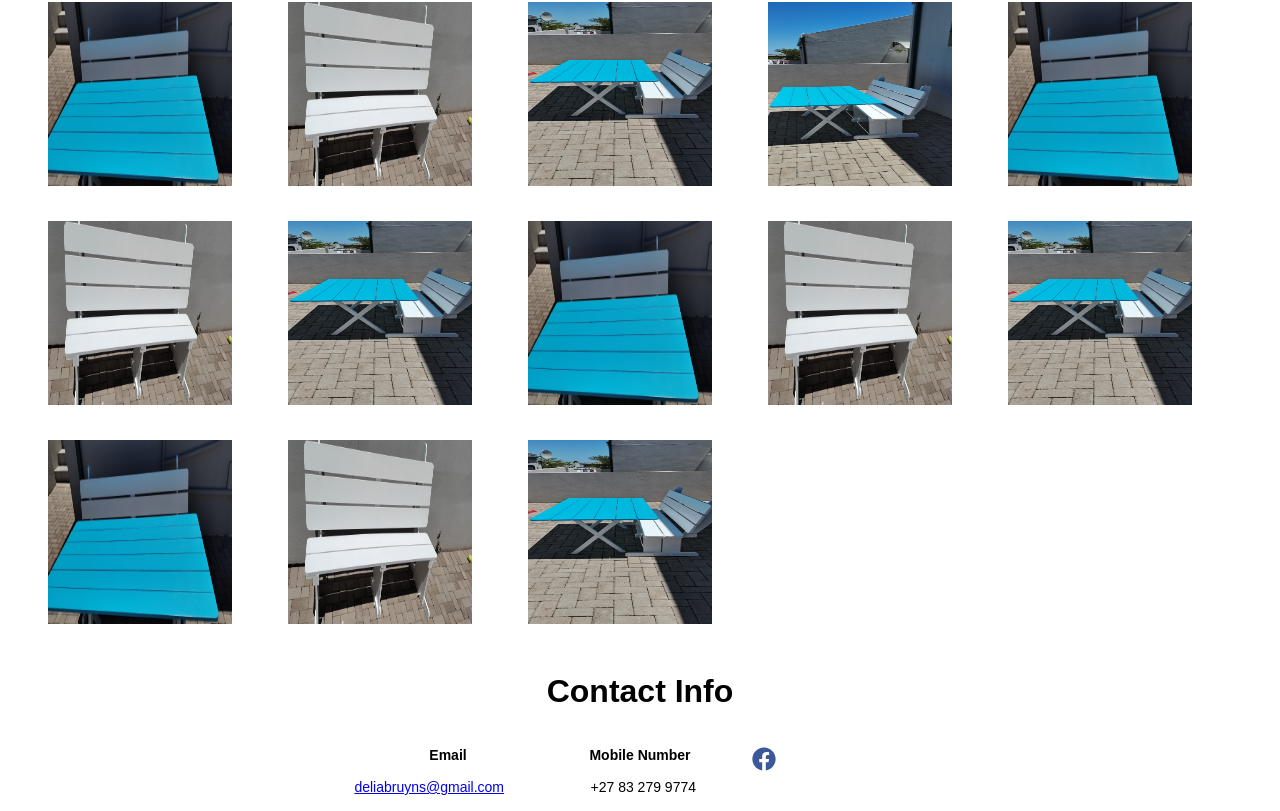
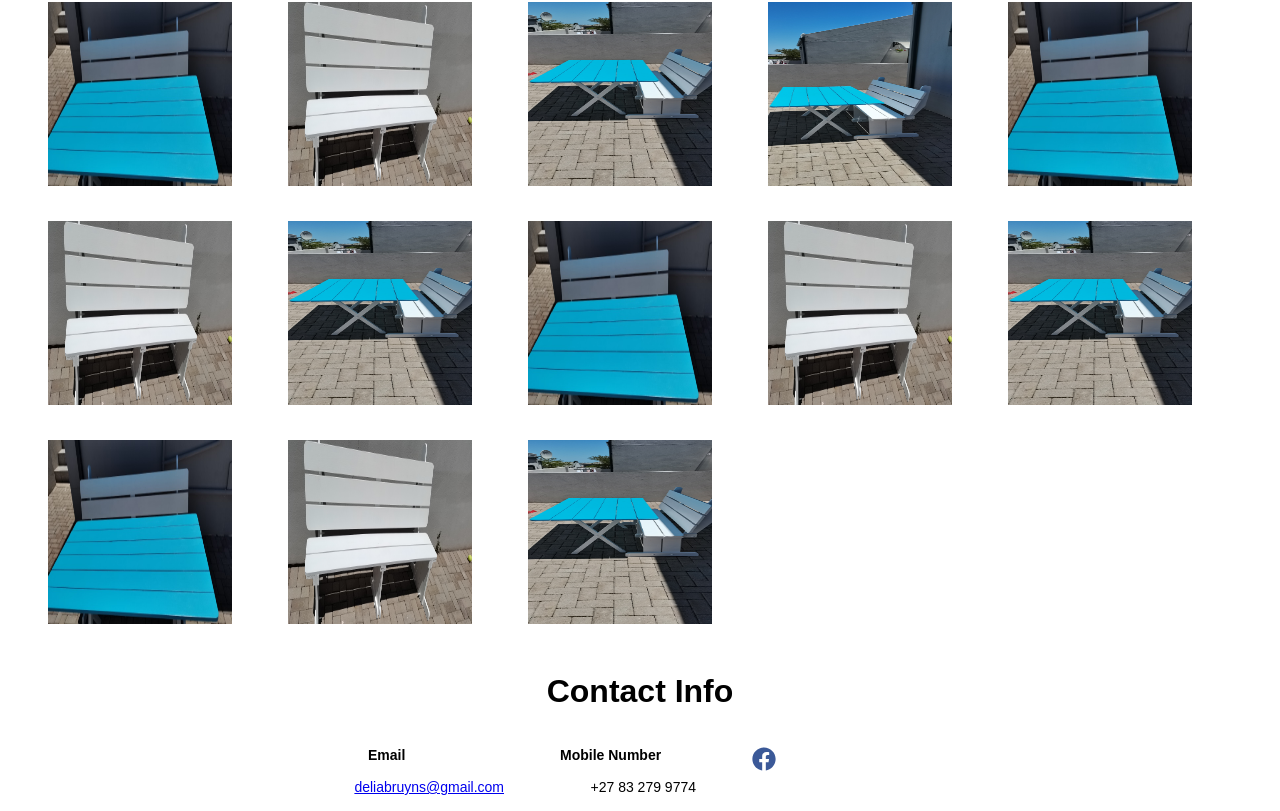
Before and after one commit to aveshrampers/delia, a React (Create React App) app: page /#/ in a window 1280 px wide. Shown: the part 2027-2838 px from the top of the page. Built offline with nearby package versions, Linux system fonts and the light colour scheme.

Commit message:
changed name and fixed scrolling

```diff
--- a/src/components/ContactUs/ContactUsElements.js
+++ b/src/components/ContactUs/ContactUsElements.js
@@ -15,6 +15,7 @@ export const ContactWrap = styled.div`
 `
 export const ContactLinkContainer = styled.div`
   display: flex;
+  justify-content: center;
 
   @media screen and (max-width: 820px) {
     //padding-top: 32px;
@@ -23,7 +24,6 @@ export const ContactLinkContainer = styled.div`
 
 export const ContactLinkWrapper = styled.div`
   display: flex;
-  text-align-last:center;
 
   @media screen and (max-width: 820px) {
     flex-direction: column;
```
